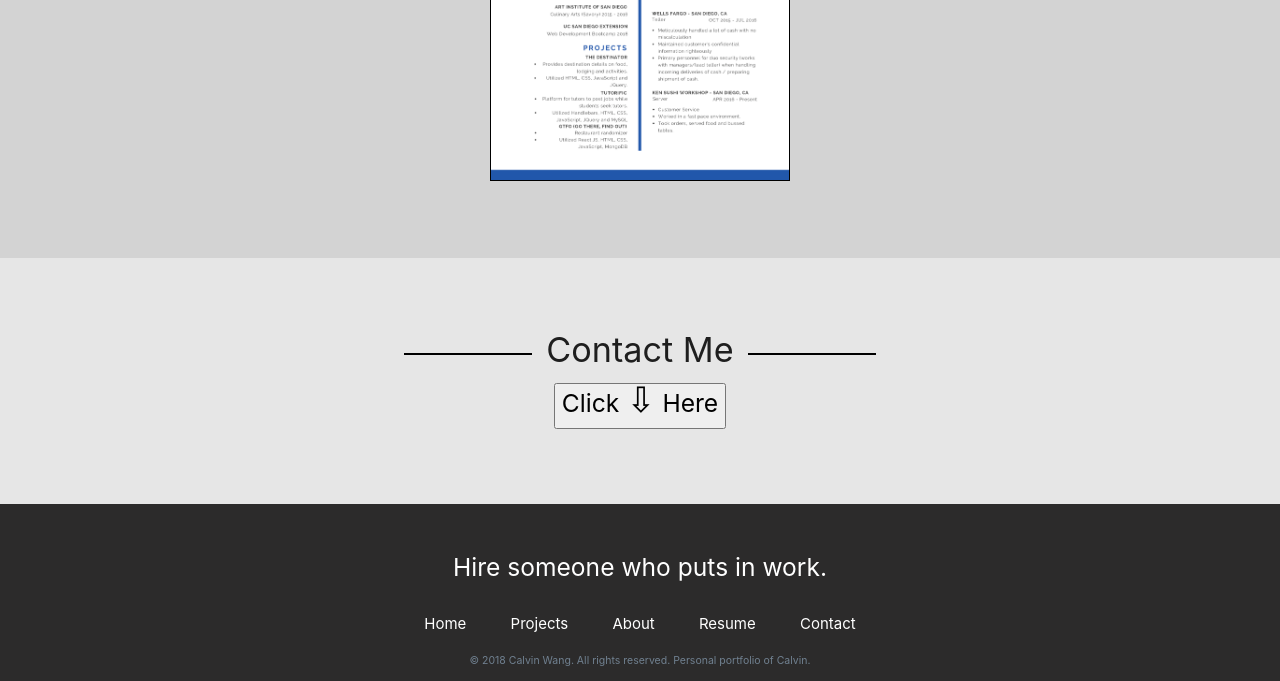
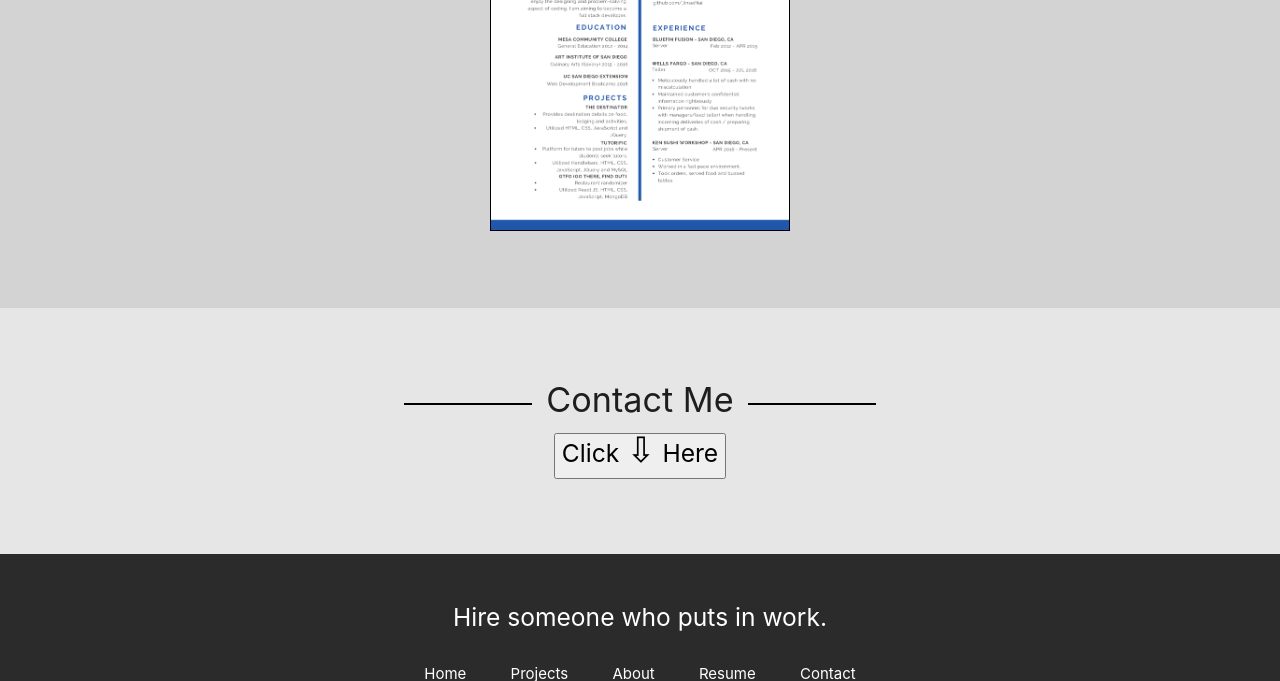
Before and after one commit to JinseiNai/JinseiNai.github.io, a plain HTML site: page index.html in a window 1280 px wide. Shown: the part 1960-2641 px from the top of the page. Drawn offline with nearby package versions, Linux system fonts and the light colour scheme.

Commit message:
resizing

```diff
--- a/assets/JS/media.js
+++ b/assets/JS/media.js
@@ -1,4 +1,4 @@
-let numOfProjects = document.querySelectorAll('.imgDiv').length;
+let numOfProjects = document.querySelectorAll(".imgDiv").length;
 let media = window.matchMedia("(max-width: 768px");
 resize(media);
 media.addListener(resize);
@@ -9,13 +9,13 @@ function resize(media) {
         console.log("resizing");
         for (let i = 0; i < numOfProjects; i++) {
             document.getElementById(`imgDiv${[i]}`).className += " s12";
-            document.getElementById(`imgDiv${[i]}`).classList.remove('s4');
+            document.getElementById(`imgDiv${[i]}`).classList.remove("s4");
         }
     } else {
         console.log("it's fine");
         for (let i = 0; i < numOfProjects; i++) {
             document.getElementById(`imgDiv${[i]}`).className += " s4";
-            document.getElementById(`imgDiv${[i]}`).classList.remove('s12');
+            document.getElementById(`imgDiv${[i]}`).classList.remove("s12");
         }
     }
 }
--- a/assets/css/style.css
+++ b/assets/css/style.css
@@ -143,9 +143,9 @@ hr {
     filter: none;
 }
 
-/* .row1 {
+.row1 {
     margin-bottom: 50px;
-} */
+}
 
 /* --------------- */
 
@@ -289,6 +289,10 @@ textarea {
     margin: 0 20px;
 }
 
+li {
+    display: inline-block;
+}
+
 #copyright {
     font-size: .7em;
     color: slategray;
@@ -303,3 +307,23 @@ textarea {
 }
 
 /* ---------------- */
+
+/* Media Queries */
+
+@media only screen and (max-width: 768px) {
+    .projectImage {
+        max-height: 250px;
+        margin-bottom: 25px;
+    }
+
+    .projectImage,
+    #selfie {
+        filter: none;
+    }
+
+    .row1 {
+        margin-bottom: 0px;
+    }
+}
+
+/* ---------------- */
--- a/index.html
+++ b/index.html
@@ -149,11 +149,15 @@
         <h5>Hire someone who puts in work.</h5>
         <div class="row">
             <div class="col s12 footerNav">
-                <a href="#">Home</a>
-                <a href="#projects">Projects</a>
-                <a href="#about">About</a>
-                <a href="#resume">Resume</a>
-                <a href="#contact">Contact</a>
+                <div class="row">
+                    <ul>
+                        <li><a href="#">Home</a></li>
+                        <li><a href="#projects">Projects</a></li>
+                        <li><a href="#about">About</a></li>
+                        <li><a href="#resume">Resume</a></li>
+                        <li><a href="#contact">Contact</a></li>
+                    </ul>
+                </div>
             </div>
         </div>
         <p id="copyright">&copy; 2018 Calvin Wang. All rights reserved. Personal portfolio of Calvin.</p>
```
